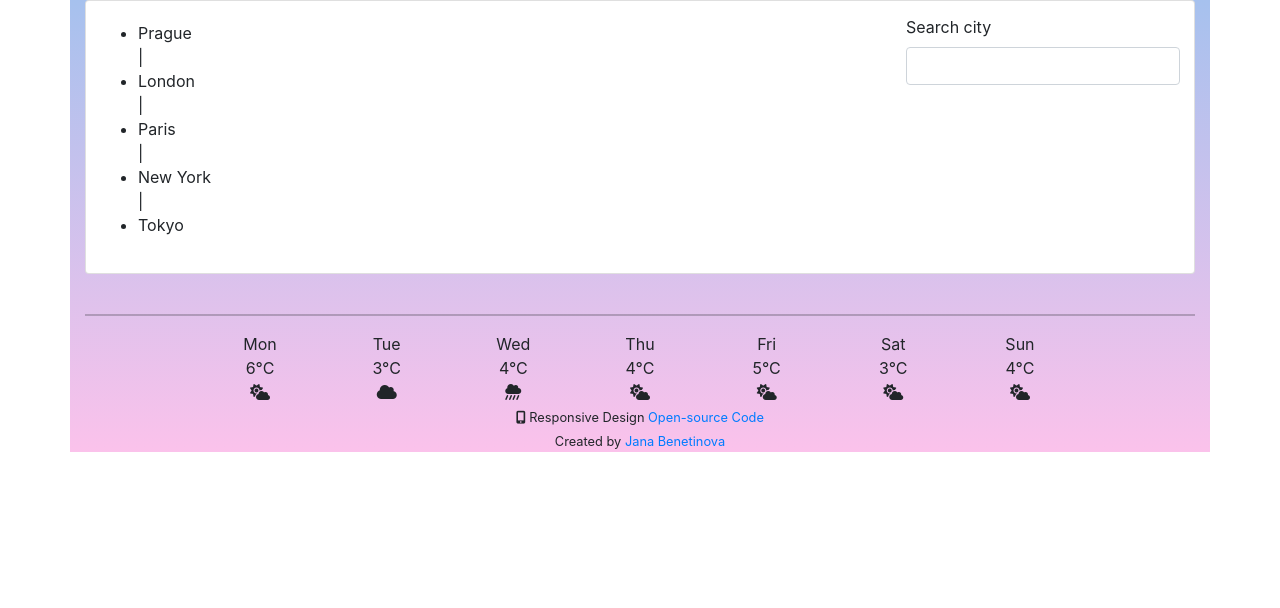
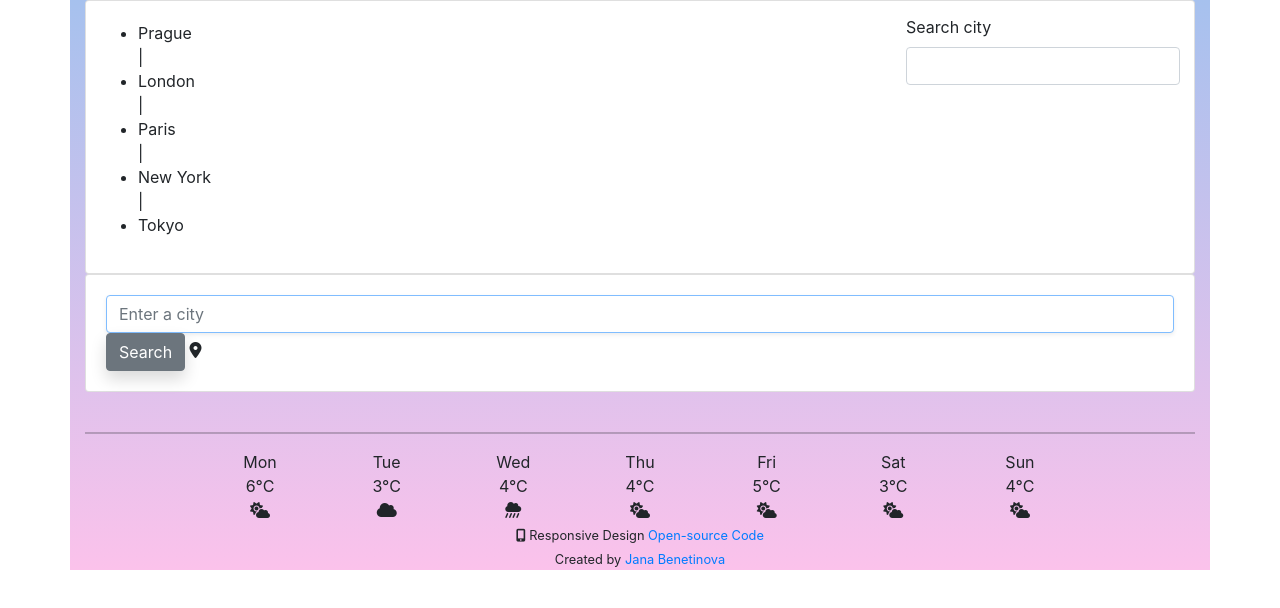
Before and after one commit to Peopleandlifelover/Weather-app, a plain HTML site: page index.html in a window 1280 px wide. Drawn offline with nearby package versions, Linux system fonts and the light colour scheme.

Commit message:
added search form for city

```diff
--- a/index.html
+++ b/index.html
@@ -40,6 +40,20 @@
             </div>
         </div>
 
+        <div class="row">
+          <div class="col">
+            <div class="card">
+            <div class="card-body">
+                <form id="search-form">
+                    <input type="search" id="input-city" class="form-control shadow-sm" placeholder="Enter a city"
+                        autofocus="on" autocomplete="off" />
+                    <input type="submit" class="btn btn-secondary shadow" value="Search" />
+                    <i class="fas fa-map-marker-alt" id="currentLocation"></i>
+                </form>
+            </div>
+        </div>
+    </div>
+</div>
 
                 <div class="city">
                     <label for="searchCity" class="form-label">Search city</label>
```
